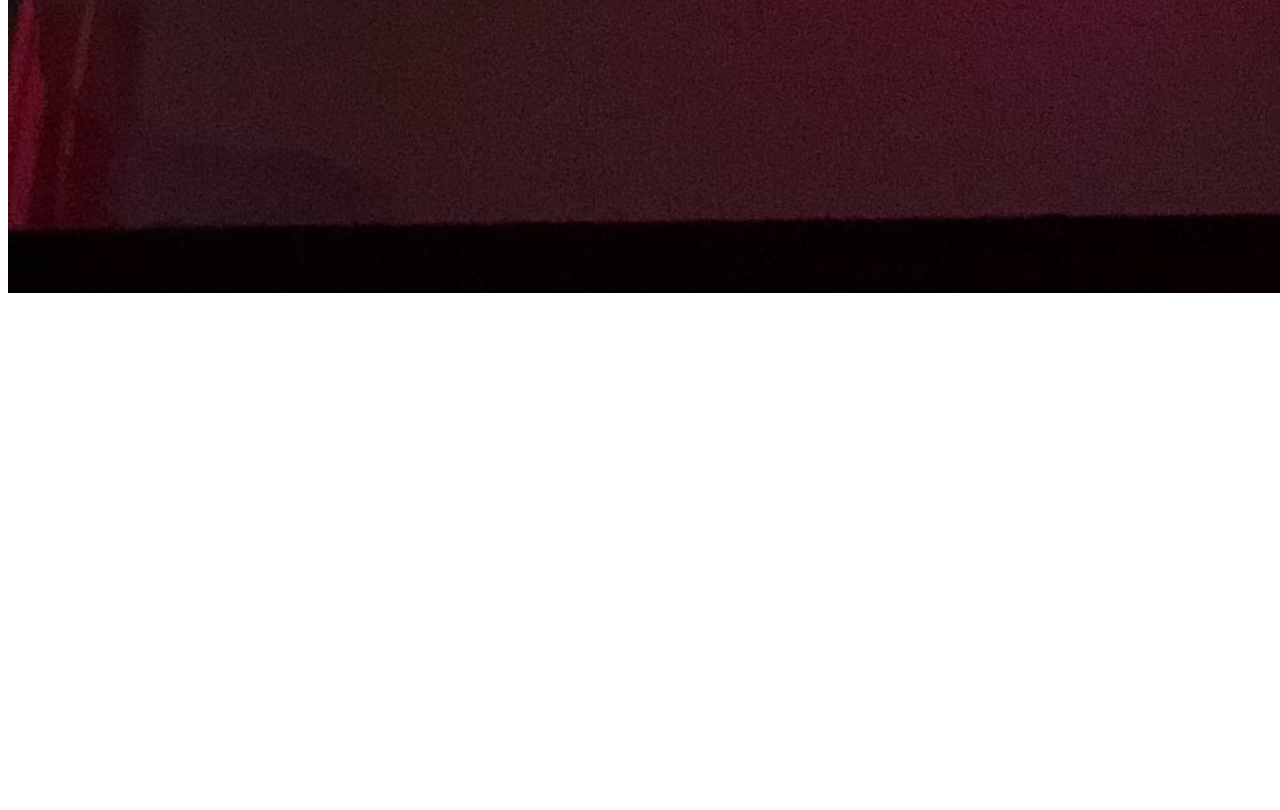
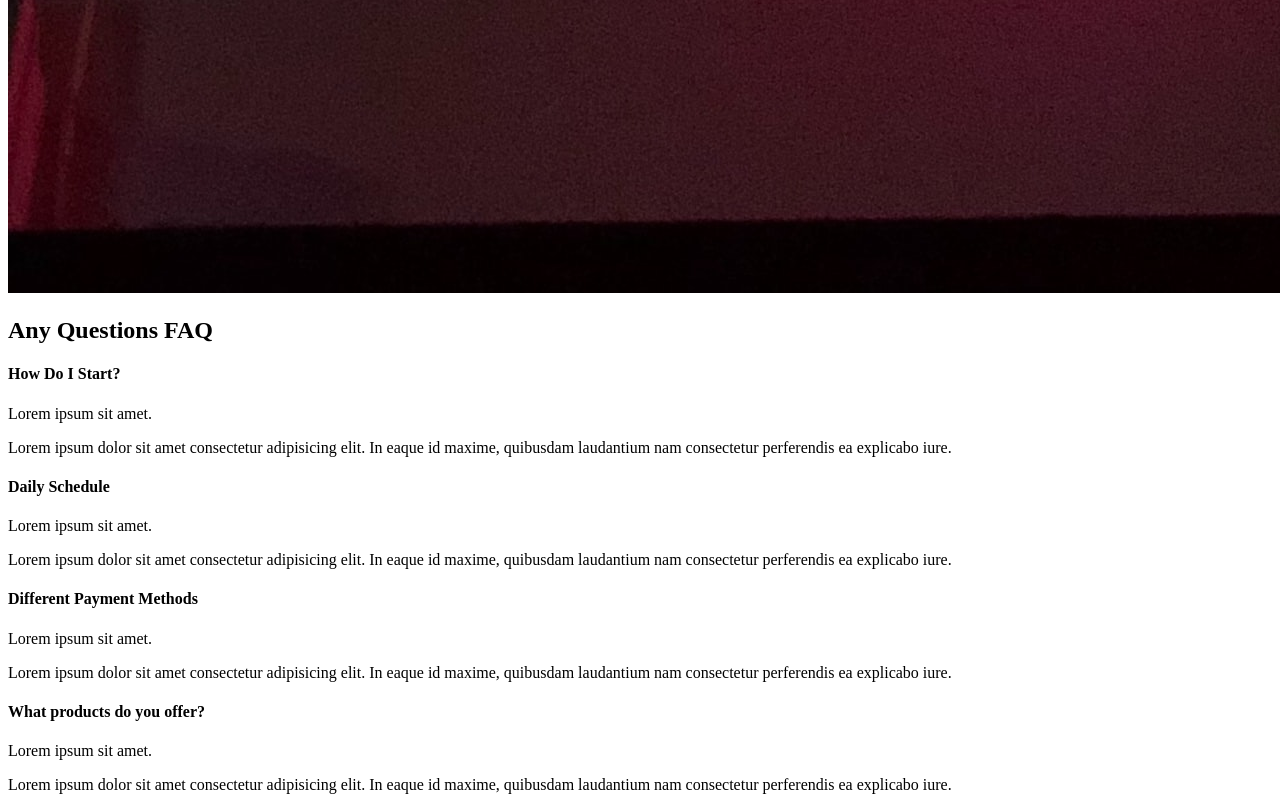
Before and after one commit to katieolson84/katie-olson-portfolio, a React (Create React App) app in the folder portfolio/: page / in a window 1280 px wide. Shown: the part 7344-8154 px from the top of the page. Before the commit the page ends 7649 px from the top, so only its background shows below. Built offline with nearby package versions, Linux system fonts and the light colour scheme.

Commit message:
faq added

```diff
--- a/portfolio/src/Pages/AboutMe.js
+++ b/portfolio/src/Pages/AboutMe.js
@@ -2,12 +2,14 @@
 // import page components
 import About from '../components/About';
 import Work from '../components/Work';
+import Faq from '../components/Faq';
 
 const AboutMe = () => {
     return (
     <>
         <About />
         <Work />
+        <Faq />
     </>
     )
 }
--- /dev/null
+++ b/portfolio/src/components/Faq.js
@@ -0,0 +1,39 @@
+import React from 'react'
+
+const Faq = () => {
+    return (
+        <div>
+            <h2>Any Questions <span>FAQ</span></h2>
+            <div className="question">
+                <h4>How Do I Start?</h4>
+            </div>
+                <div className="answer">
+                    <p>Lorem ipsum sit amet. </p>
+                    <p>Lorem ipsum dolor sit amet consectetur adipisicing elit. In eaque id maxime, quibusdam laudantium nam consectetur perferendis ea explicabo iure.</p>
+                </div>
+                <div className="question">
+                <h4>Daily Schedule</h4>
+            </div>
+                <div className="answer">
+                    <p>Lorem ipsum sit amet. </p>
+                    <p>Lorem ipsum dolor sit amet consectetur adipisicing elit. In eaque id maxime, quibusdam laudantium nam consectetur perferendis ea explicabo iure.</p>
+                </div>
+                <div className="question">
+                <h4>Different Payment Methods</h4>
+            </div>
+                <div className="answer">
+                    <p>Lorem ipsum sit amet. </p>
+                    <p>Lorem ipsum dolor sit amet consectetur adipisicing elit. In eaque id maxime, quibusdam laudantium nam consectetur perferendis ea explicabo iure.</p>
+                </div>
+                <div className="question">
+                <h4>What products do you offer?</h4>
+            </div>
+                <div className="answer">
+                    <p>Lorem ipsum sit amet. </p>
+                    <p>Lorem ipsum dolor sit amet consectetur adipisicing elit. In eaque id maxime, quibusdam laudantium nam consectetur perferendis ea explicabo iure.</p>
+                </div>
+        </div>
+    )
+}
+
+export default Faq
```
